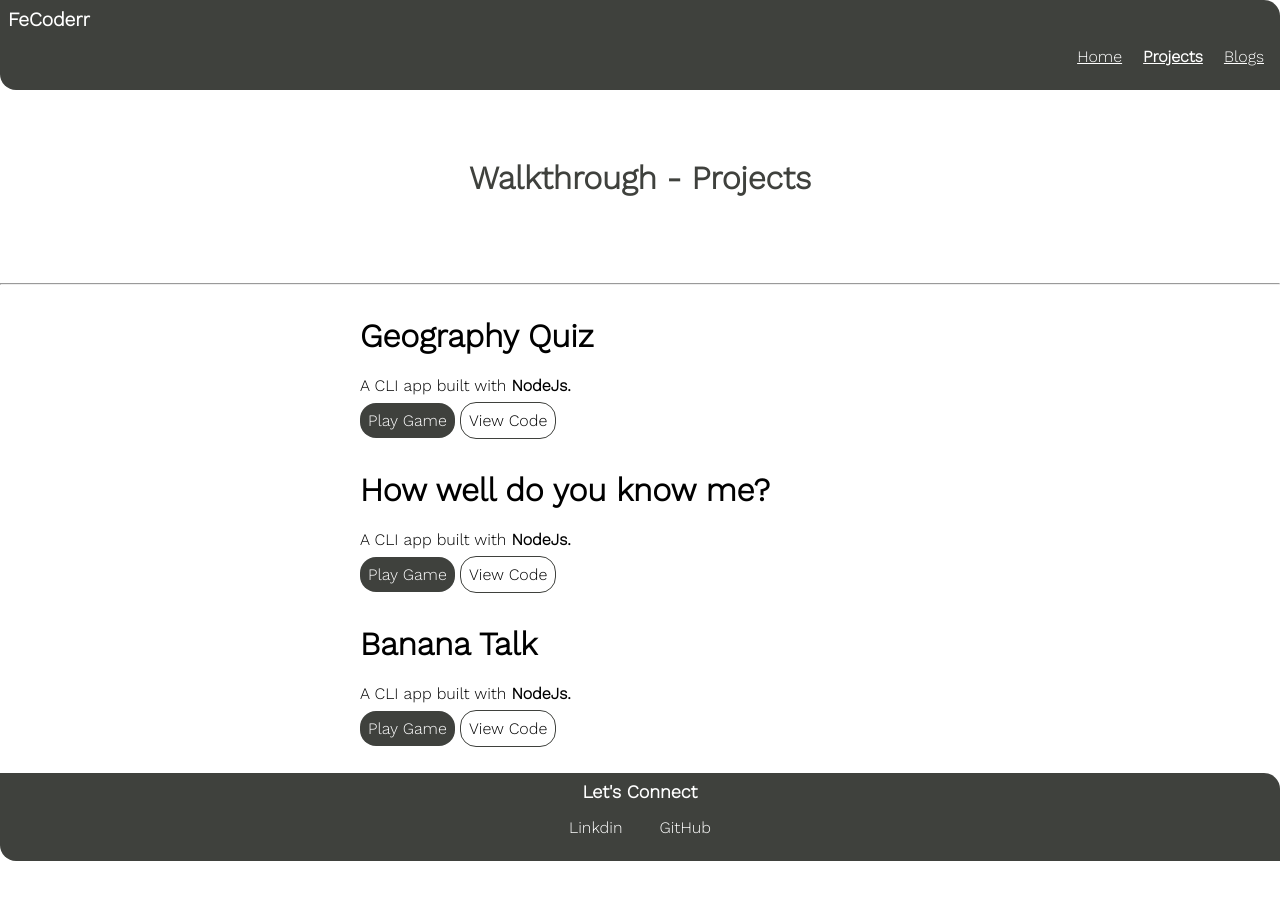
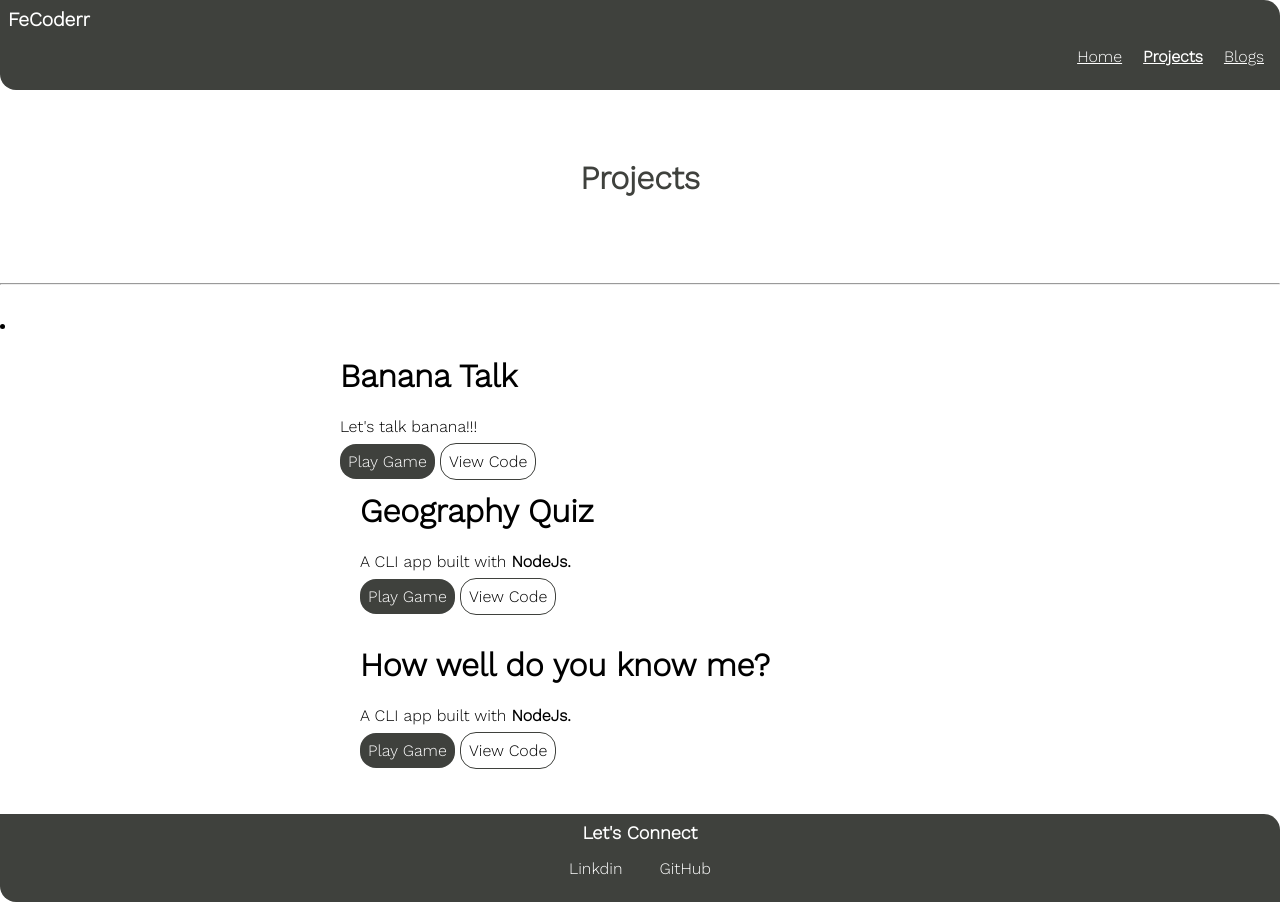
Before and after one commit to fecoderr/FeCoderr_WebPage, a plain HTML site: page projects.html in a window 1280 px wide. Before the commit the page ends 861 px from the top, so only its background shows below. Drawn offline with nearby package versions, Linux system fonts and the light colour scheme.

Commit message:
Project added

```diff
--- a/projects.html
+++ b/projects.html
@@ -28,10 +28,24 @@
 
     <header class="Hero">
 
-        <H1 class="Hero-Heading">Walkthrough - Projects</H1>
+        <H1 class="Hero-Heading">Projects</H1>
     </header>
 
 <hr>
+<li>
+    <div class = "Container Container-Center">
+        <h1>Banana Talk </h1>
+        <p>Let's talk banana!!!</p>
+        <a class="Link Primary-Link" href ="https://fecoderr-bananatalk.netlify.app/">
+        Play Game</a>
+
+
+        <a class = "Link Secondary-Link" href ="https://github.com/fecoderr/Banana_Speak">View Code</a>
+
+
+    </div>
+</li>
+
     <ul class=No-BulletList>
         <li>
             <div class = "Container Container-Center">
@@ -60,18 +74,7 @@
 
         <br>
 
-        <li>
-            <div class = "Container Container-Center">
-                <h1>Banana Talk </h1>
-                <p>A CLI app built with <strong>NodeJs.</strong></p>
-                <a class="Link Primary-Link" href ="https://replit.com/@fecoder/FeCoderrKnowMeQuizRep?embed=1&output=1#index.js
 
-                ">Play Game</a>
-                <a class = "Link Secondary-Link" href ="https://github.com/fecoderr/FeCoderr_KnowMeQuizRep">View Code</a>
-
-
-            </div>
-        </li>
 
         <br>
 
```
